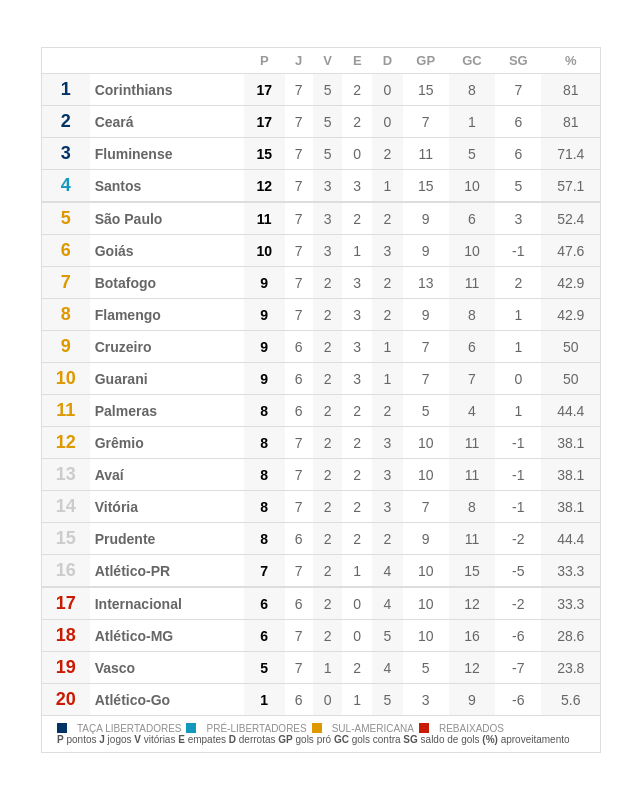
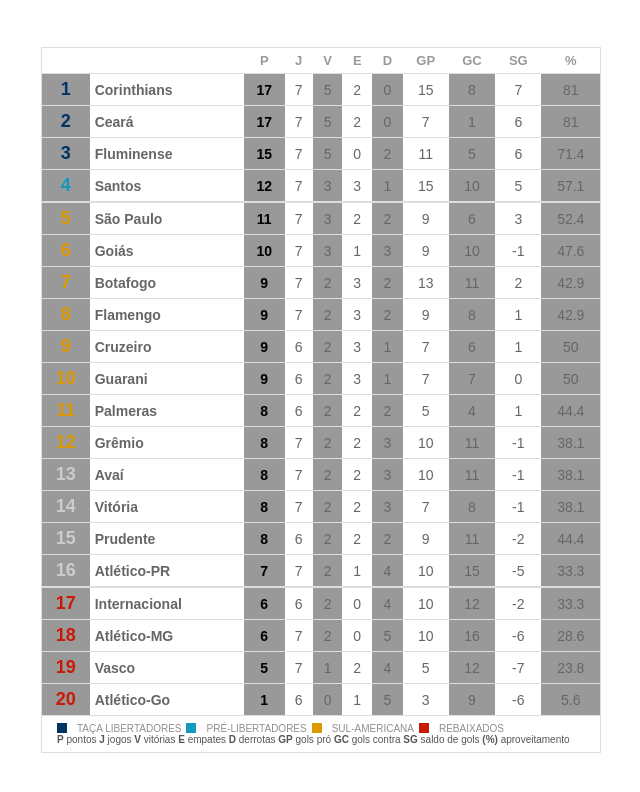
Before and after one commit to JalissonBarbosa/Projeto-Tabela, a plain HTML site: page index.html in a window 1280 px wide. Shown: the whole page, without its empty margins (319-959 px from the left). Drawn offline with Linux system fonts and the light colour scheme.

Commit message:
Update style.css

```diff
--- a/style.css
+++ b/style.css
@@ -106,7 +106,7 @@ td:nth-child(3) {
 }
 
 td:nth-child(2n + 1) {
-  background-color: var(--branco-gelo);
+  background-color: var(--separadores);
 }
 
 footer {
```
